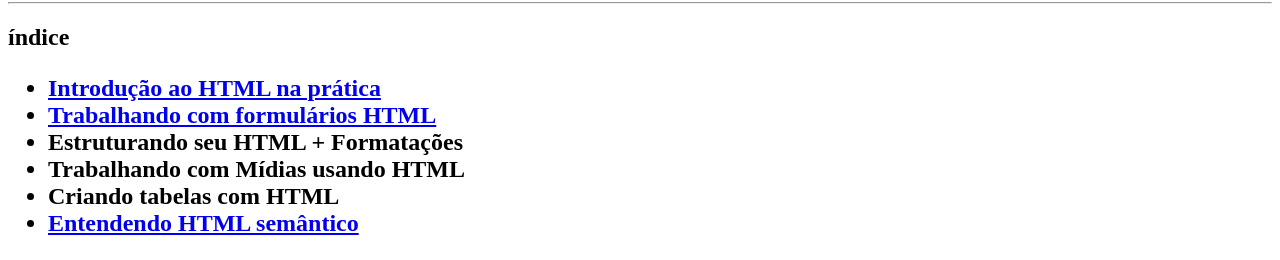
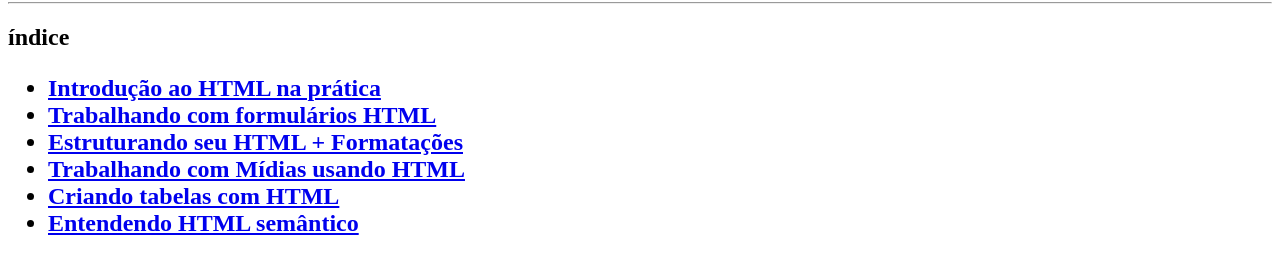
Before and after one commit to regular-student/site-DIO, a plain HTML site: page index.html in a window 1280 px wide. Shown: the part 78-338 px from the top of the page. Drawn offline with Linux system fonts and the light colour scheme.

Commit message:
Site version 1.2

```diff
--- a/index.html
+++ b/index.html
@@ -13,9 +13,9 @@
         <ul>
             <li><a href="#intro">Introdução ao HTML na prática</a></li>
             <li><a href="#trab">Trabalhando com formulários HTML</a></li>
-            <li><a href="#estrutura"></a>Estruturando seu HTML + Formatações</li>
-            <li><a href="midia"></a>Trabalhando com Mídias usando HTML</li>
-            <li><a href="#form"></a>Criando tabelas com HTML</li>
+            <li><a href="#estrutura">Estruturando seu HTML + Formatações</a></li>
+            <li><a href="#midia">Trabalhando com Mídias usando HTML</a></li>
+            <li><a href="#form">Criando tabelas com HTML</a></li>
             <li><a href="#seman">Entendendo HTML semântico</a></li>
         </ul>
         <article>
@@ -123,6 +123,7 @@
     </main>
 
     <footer>
+        <hr>
         <p style="padding-left: 25%; font-size: smaller;">Esses foram os conteúdos do curso até agora e esse é o meu projeto mostrando a utilização de tags e HTML semântico</p>
     </footer>
 </body>
```
